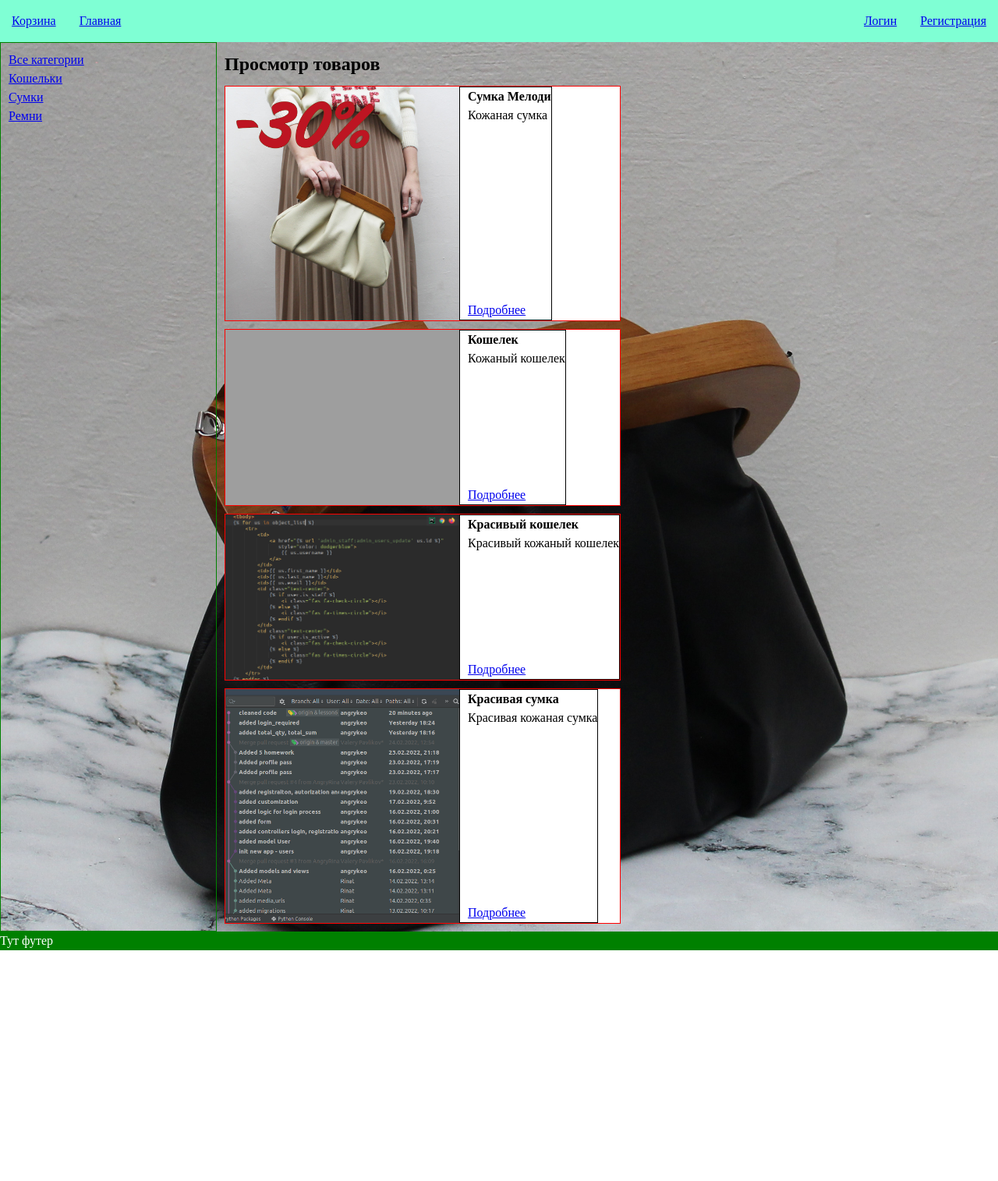
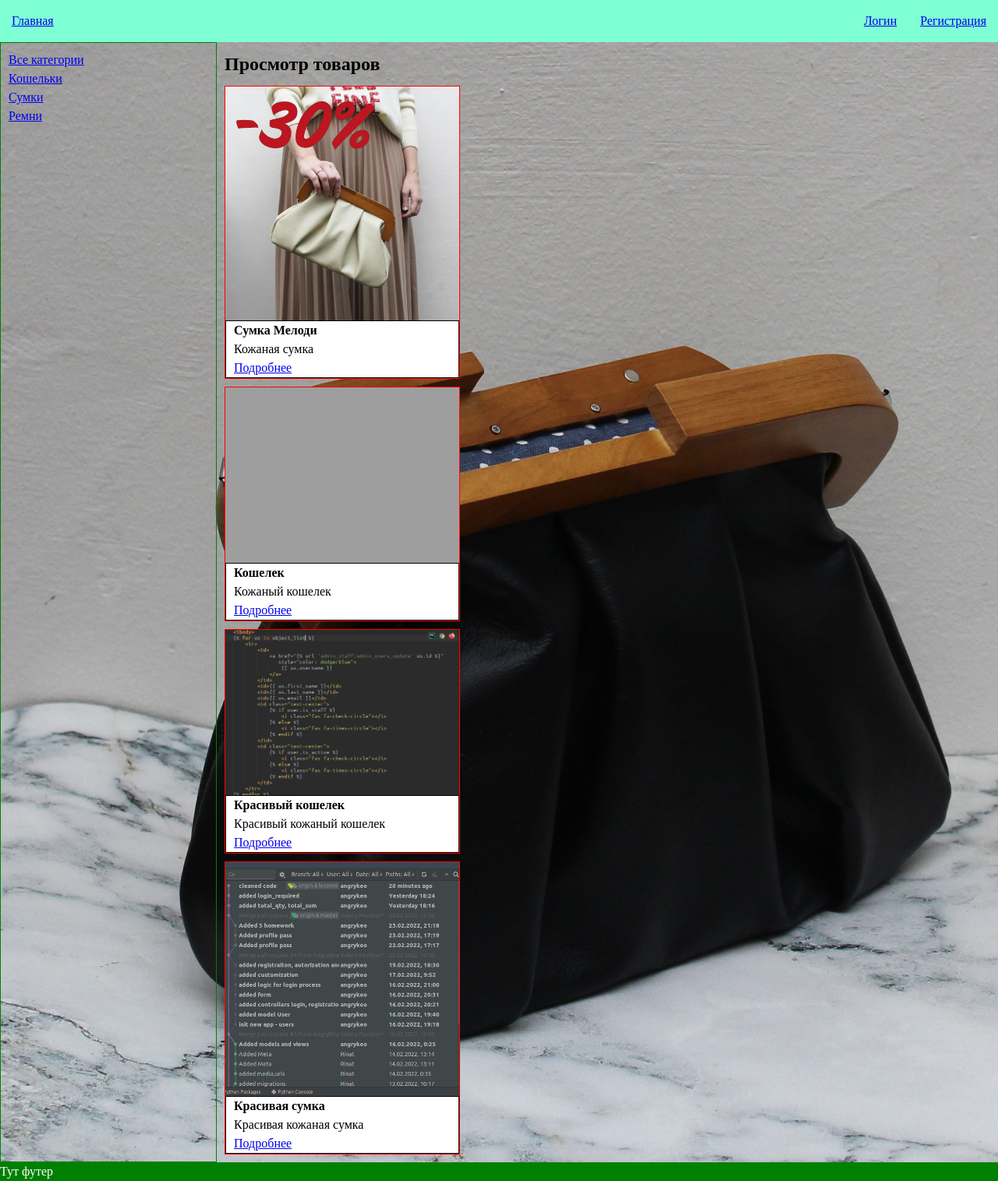
Before and after one commit to AngryRinat/crafthub, a Django app: page / in a window 1280 px wide. Shown: the whole page at 78% size. Before the commit the page ends 1219 px from the top, so only its background shows below. Run offline with Django 3.2, Linux system fonts and the light colour scheme; data comes from the database, SQL or seed files in the repository; both versions use the stored data as it was after the commit; grey boxes are pictures that could not be loaded.

Commit message:
upgrade baskets

```diff
--- a/baskets/templates/baskets/baskets.html
+++ b/baskets/templates/baskets/baskets.html
@@ -21,9 +21,6 @@
         {% else %}
             <p class="goods-item__desc">Ваша корзина пуста! </p>
         {% endif %}
-
-
         </div>
-
 </div>
 {% endblock %}
--- a/products/models.py
+++ b/products/models.py
@@ -36,5 +36,6 @@ class Product(models.Model):
         return reverse('products:product', kwargs={'product_slug': self.slug})
 
     class Meta:
+        ordering = ['id']
         verbose_name = 'Продукт'
         verbose_name_plural = 'Продукты'
--- a/products/templates/products/base.html
+++ b/products/templates/products/base.html
@@ -14,12 +14,12 @@
 <div class="wrapper">
     <header>
         <ul class="navigation-menu">
-            <li><a href="{% url 'baskets:baskets' %}" class="goods-item__btn">Корзина</a></li>
             <li><a href="{% url 'products:index' %}" class="goods-item__btn">Главная</a></li>
         </ul>
 
         <ul class="navigation-menu">
             {% if request.user.is_authenticated %}
+            <li><a href="{% url 'baskets:baskets' %}" class="goods-item__btn">Корзина</a></li>
             <li><a href="{% url 'users:logout' %}" class="goods-item__btn">Выйти</a></li>
             {% else %}
             <li><a href="{% url 'users:login' %}" class="goods-item__btn">Логин</a></li>
--- a/products/templates/products/index.html
+++ b/products/templates/products/index.html
@@ -16,7 +16,7 @@
         {% if productlist %}
         <h2 class="goods-category">Просмотр товаров</h2>
         {% for p in productlist %}
-        <div class="goods-item paginator">
+        <div class="goods-item">
             {% if p.image %}
             <img src="{{ p.image.url }}" alt="" class="goods-item__img">
             {% endif %}
--- a/static/css/style.css
+++ b/static/css/style.css
@@ -46,6 +46,9 @@ main {
     display: flex;
 
 }
+.main-card{
+    justify-content: center;
+}
 
 aside {
     border: 1px solid green;
@@ -65,6 +68,7 @@ aside {
     display: flex;
     margin-top: 10px;
     background-color: white;
+    flex-direction: column;
 }
 
 .goods-item__txt {
```
Also changed, not shown: db.sqlite3.
